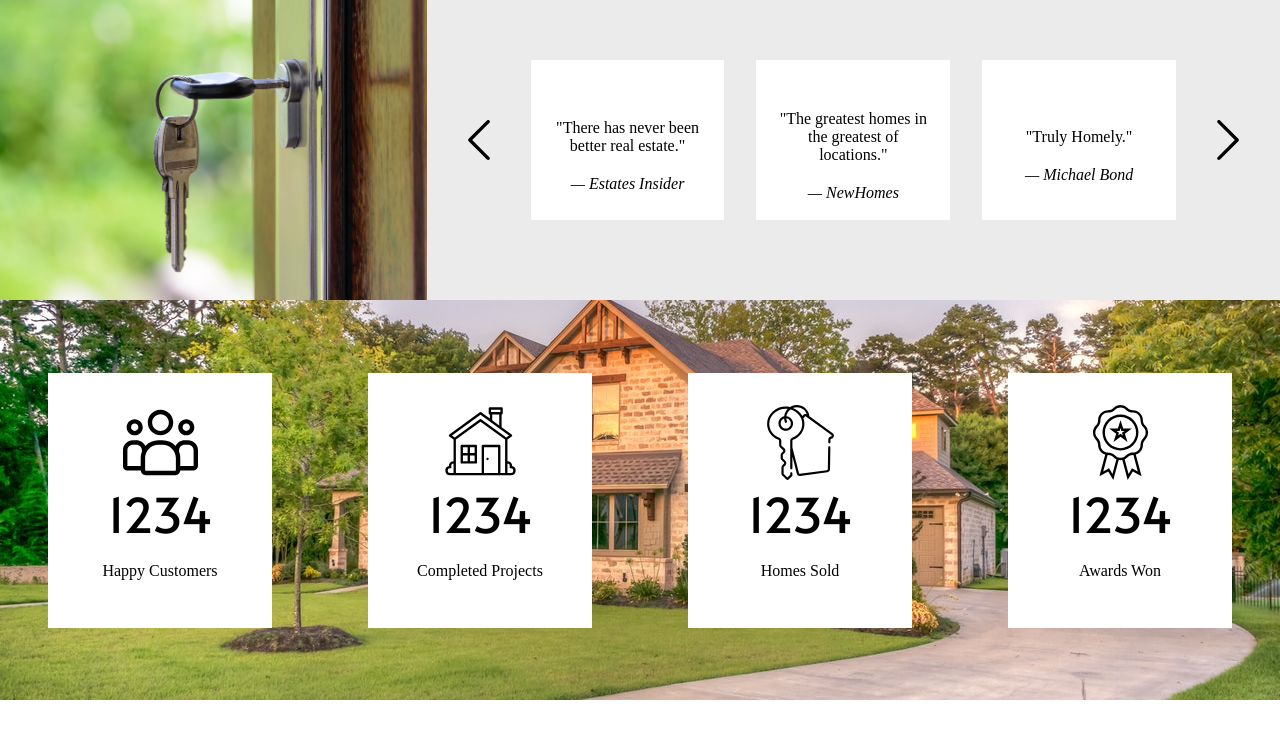
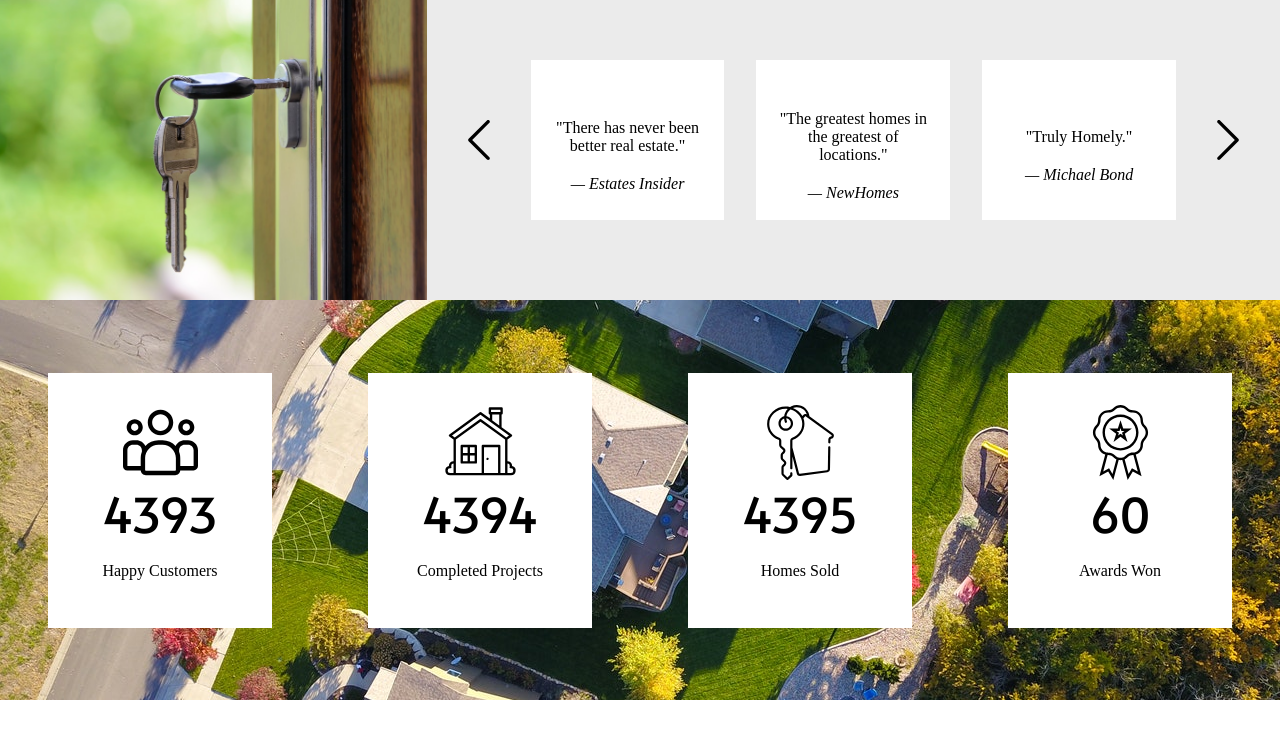
Before and after one commit to WageeshArya/Homely., a React (Create React App) app: page / in a window 1280 px wide. Shown: the part 1300-2038 px from the top of the page. Built offline with nearby package versions, Linux system fonts and the light colour scheme; a web font is replaced by a local one.

Commit message:
Fixed homeDetails animation

```diff
--- a/src/components/Form.js
+++ b/src/components/Form.js
@@ -1,36 +1,65 @@
-import React from 'react';
+import React, { useEffect } from 'react';
+import gsap from 'gsap';
+import { ScrollTrigger } from 'gsap/ScrollTrigger';
 import './Form.scss';
 const Form = () => {
+    let count = 0;
+
+
+    useEffect(() => {
+
+        const elements = [
+            document.getElementById("customer"),
+            document.getElementById("projects"),
+            document.getElementById("sold"),
+            document.getElementById("awards")
+        ];
+        const range = [3314, 3233, 2190, 58];
+        let stepTime, timer;
+        for(let i = 0; i < 4; i++) {
+            stepTime = Math.abs(Math.floor(1 / range[i]));
+            timer = setInterval(() => {
+                count ++;
+                if (count >= range[i]) {
+                    clearInterval(timer);
+                }
+                elements[i].innerText = count;
+            }, stepTime);
+            count=0;
+        }
+
+    },[])
+
     return (
         <section className="formDiv">
             <div className="completed">
-                <img className="completedBackground" src={require('../images/2.jpg')} alt="background"/>
+                <img className="completedBackground" src={require('../images/homes.jpg')} alt="background"/>
                 <div>
                     <div className="stat">
                         <div className="statBox">
                             <img className="completedIcons" src={require('../icons/customer.svg')} alt="happy customers"/>
-                            <p className="number">1234</p>
+                            <p className="number" id="customer">{count}</p>
                             <p>Happy Customers</p>
                         </div>
                     </div>
                     <div className="stat">
                         <div className="statBox">
                             <img className="completedIcons" src={require('../icons/living.svg')} alt="completed projects"/>
-                            <p className="number">1234</p>
+                            <p className="number" id="projects">1234</p>
                             <p>Completed Projects</p>
                         </div>
                     </div>
                     <div className="stat">
                         <div className="statBox">
                             <img className="completedIcons" src={require('../icons/keys.svg')} alt="sold homes"/>
-                            <p className="number">1234</p>
+                            <p className="number" id="sold">1234</p>
                             <p>Homes Sold</p>
                         </div>
                     </div>
                     <div className="stat">
                         <div className="statBox">
                             <img className="completedIcons" src={require('../icons/medal.svg')} alt="awards won"/>
-                            <p className="number">1234</p>
+                            <p className="number" id="awards">1234</p>
                             <p>Awards Won</p>
                         </div>
                     </div>
--- a/src/components/Homes.js
+++ b/src/components/Homes.js
@@ -84,10 +84,12 @@ export const Homes = (props) => {
   const [startHome, setStartHome] = useState(0);
   const [endHome, setEndHome] = useState(3)
   const [displayHomes, setDisplayHomes] = useState(allHomes.slice(startHome, endHome));
+  const [clicked, setClicked] = useState(false);
 
   let tl0 = new TimelineLite();
 
   useEffect(() => {
+    setClicked(false);
   }, [displayHomes]);
 
   const transform = (homeDetails) => {
@@ -97,6 +99,8 @@ export const Homes = (props) => {
     const home = document.getElementById(`home-${id}`);
     const domRect = home.getBoundingClientRect();
 
+    if(clicked === false) {
+      setClicked(true);
       tl0.to('.introContainer', {
         height: 0,
         duration: 0
@@ -132,20 +136,22 @@ export const Homes = (props) => {
           zIndex: 10,
           xPercent:-50,
           yPercent:-50,
-        left:"50%",
-        top:"50%",
+          left: "50%",
+          top: "50%",
           height: '300px',
           width: '300px',
-        duration: 0.5,
-        ease: 'expo.out'
-      }
-    );
+          duration: 0.75,
+          ease: 'expo.inOut'
+        });
         setTimeout(() => {
           props.history.push({
             pathname: `/homes/${id}`,
             state: { home: homeDetails }
           });
-      }, 500);
+        }, 750);
+    }
+
+
   }
 
   const imgEnter = () => {
```
Also changed, not shown: src/images/homes.jpg (added). Lines whose indentation alone changed are shown as unchanged.
